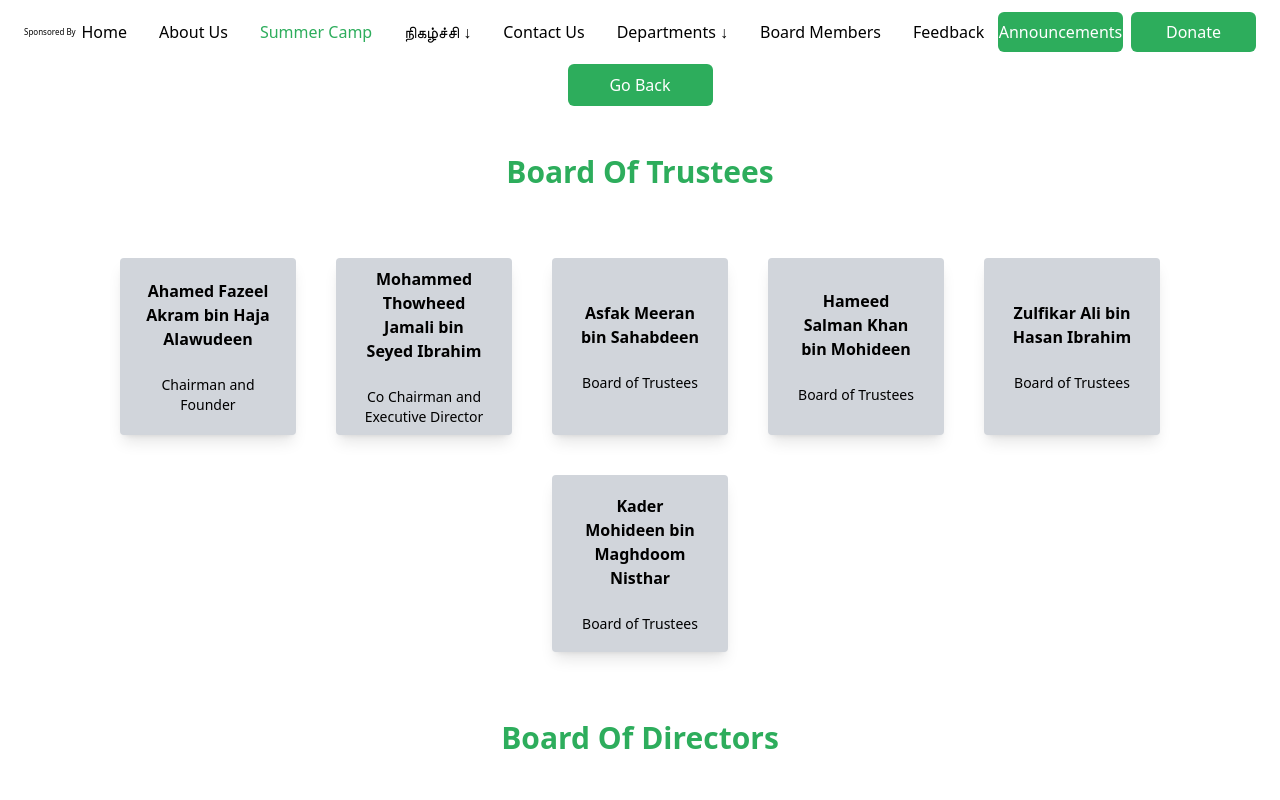
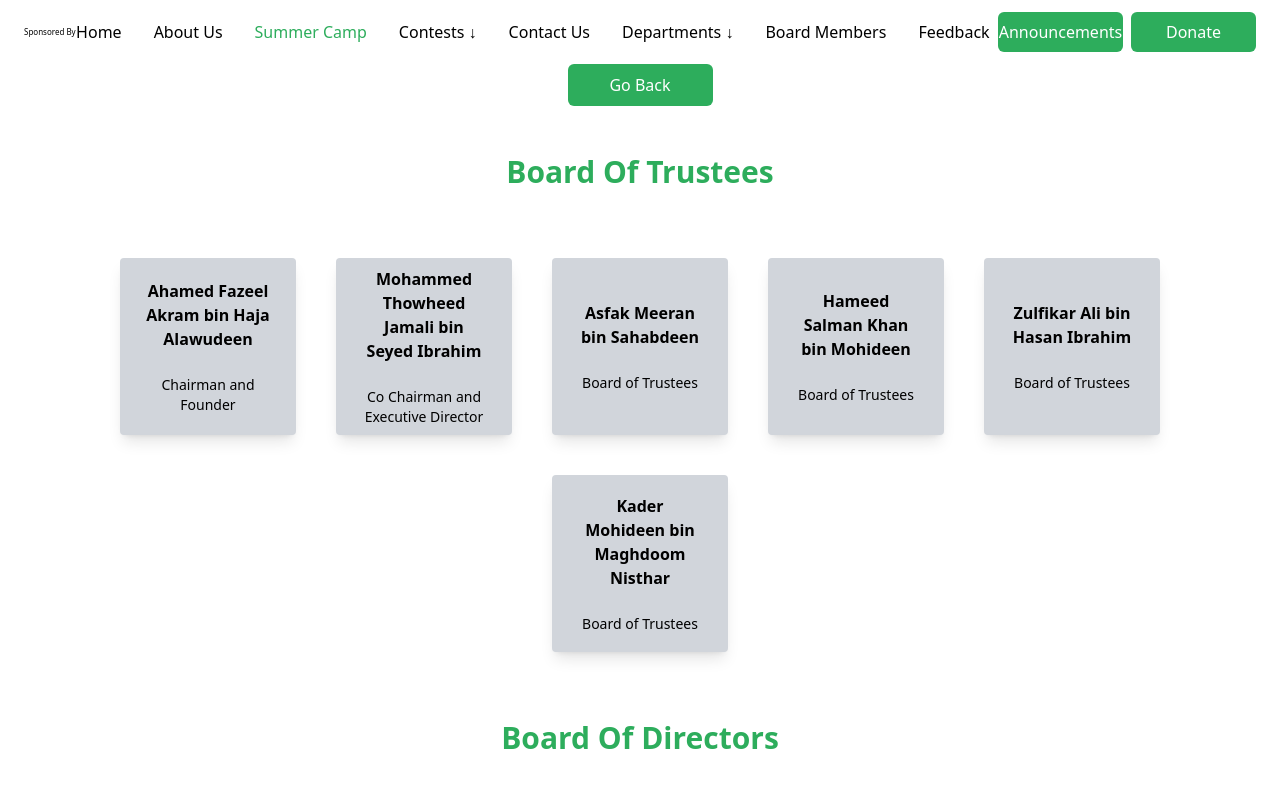
Before and after one commit to JyothiSwaroop07/islamika-kalvi-sengam, a Next.js app: page /Board in a window 1280 px wide. Shown: the top 800 px of the page. Built offline with nearby package versions, Linux system fonts and the light colour scheme; a web font is replaced by a local one.

Commit message:
small ui changes

```diff
--- a/components/Navbar/Navbar.js
+++ b/components/Navbar/Navbar.js
@@ -109,7 +109,7 @@ const Navbar = () => {
               <li><a href="#about" className="text-[#2dad5c] hover:text-[#2c5c2d]" onClick={()=>router.push("/SummerCamp")}>Summer Camp</a></li>
 
               <div className='flex flex-col justify-center items-center'>
-              <li><a href="#" className="block py-2 text-black hover:text-[#2dad5c] rounded" onClick={() => toggleContestDropDown()}>நிகழ்ச்சி {isContestsMenuOpen ?  '↑' : '↓'}</a></li>
+              <li><a href="#" className="block py-2 text-black hover:text-[#2dad5c] rounded" onClick={() => toggleContestDropDown()}>Contests {isContestsMenuOpen ?  '↑' : '↓'}</a></li>
                 {isContestsMenuOpen && (
                   <ul className="absolute top-16 ml-16 bg-white border border-gray-300 w-36">
                   <li><a href="#" className="block py-2 px-4 text-black hover:text-[#2dad5c]" onClick={() => handleContestSelect("Registration")}>Registration</a></li>
@@ -132,7 +132,7 @@ const Navbar = () => {
                   <li><a href="#" className="block py-2 px-4 text-black hover:text-[#2dad5c]" onClick={() => handleDepartmentSelect("educationdevelopment")}>Education Development</a></li>
                   <li><a href="#" className="block py-2 px-4 text-black hover:text-[#2dad5c]" onClick={() => handleDepartmentSelect("socialandpublicwelfare")}>Social and public welfare</a></li>
                   <li><a href="#" className="block py-2 px-4 text-black hover:text-[#2dad5c]" onClick={() => handleDepartmentSelect("bookpublication")}>Islamic Book and Publication</a></li>
-                  <li><a href="#" className="block py-2 px-4 text-black hover:text-[#2dad5c]" onClick={() => handleDepartmentSelect("makthab")}>Makthab</a></li>
+                  <li><a href="#" className="block py-2 px-4 text-black hover:text-[#2dad5c]" onClick={() => handleDepartmentSelect("makthab")}>Makthab Education</a></li>
                   <li><a href="#" className="block py-2 px-4 text-black hover:text-[#2dad5c]" onClick={() => handleDepartmentSelect("it")}>Information Technology</a></li>
                   <li><a href="#" className="block py-2 px-4 text-black hover:text-[#2dad5c]" onClick={() => handleDepartmentSelect("law")}>Department of Law</a></li>
                   <li><a href="#" className="block py-2 px-4 text-black hover:text-[#2dad5c]" onClick={() => handleDepartmentSelect("womenempowerment")}>Women Empowerment</a></li>
@@ -173,7 +173,7 @@ const Navbar = () => {
             <li><a href="#" className="block py-2 text-black hover:text-[#2dad5c] rounded" onClick={() => {router.push('/Home')}}>Home</a></li>
             <li><a href="#about" className="block py-2 text-black hover:text-[#2dad5c] rounded">About Us</a></li>
             <li><a href="#about" className="block py-2 text-[#2dad5c] hover:text-[#2c5c2d]" onClick={()=>router.push("/SummerCamp")}>Summer Camp</a></li>
-            <li><a href="#" className="block py-2 text-black hover:text-[#2dad5c] rounded" onClick={() => toggleContestDropDown()}>நிகழ்ச்சி {isContestsMenuOpen ?  '↑' : '↓'}</a></li>
+            <li><a href="#" className="block py-2 text-black hover:text-[#2dad5c] rounded" onClick={() => toggleContestDropDown()}>Contests {isContestsMenuOpen ?  '↑' : '↓'}</a></li>
                 {isContestsMenuOpen && (
                   <ul className="left-0 bg-white border border-gray-300 w-36">
                   <li><a href="#" className="block py-2 px-4 text-black hover:text-[#2dad5c]" onClick={() => handleContestSelect("Registration")}>Registration</a></li>
@@ -196,7 +196,7 @@ const Navbar = () => {
                   <li><a href="#" className="block py-2 px-4 text-black hover:text-[#2dad5c]" onClick={() => handleDepartmentSelect("educationdevelopment")}>Education Development</a></li>
                   <li><a href="#" className="block py-2 px-4 text-black hover:text-[#2dad5c]" onClick={() => handleDepartmentSelect("socialandpublicwelfare")}>Social and public welfare</a></li>
                   <li><a href="#" className="block py-2 px-4 text-black hover:text-[#2dad5c]" onClick={() => handleDepartmentSelect("bookpublication")}>Islamic Book and Publication</a></li>
-                  <li><a href="#" className="block py-2 px-4 text-black hover:text-[#2dad5c]" onClick={() => handleDepartmentSelect("makthab")}>Makthab</a></li>
+                  <li><a href="#" className="block py-2 px-4 text-black hover:text-[#2dad5c]" onClick={() => handleDepartmentSelect("makthab")}>Makthab Education</a></li>
                   <li><a href="#" className="block py-2 px-4 text-black hover:text-[#2dad5c]" onClick={() => handleDepartmentSelect("it")}>Information Technology</a></li>
                   <li><a href="#" className="block py-2 px-4 text-black hover:text-[#2dad5c]" onClick={() => handleDepartmentSelect("law")}>Department of Law</a></li>
                   <li><a href="#" className="block py-2 px-4 text-black hover:text-[#2dad5c]" onClick={() => handleDepartmentSelect("womenempowerment")}>Women Empowerment</a></li>
```
